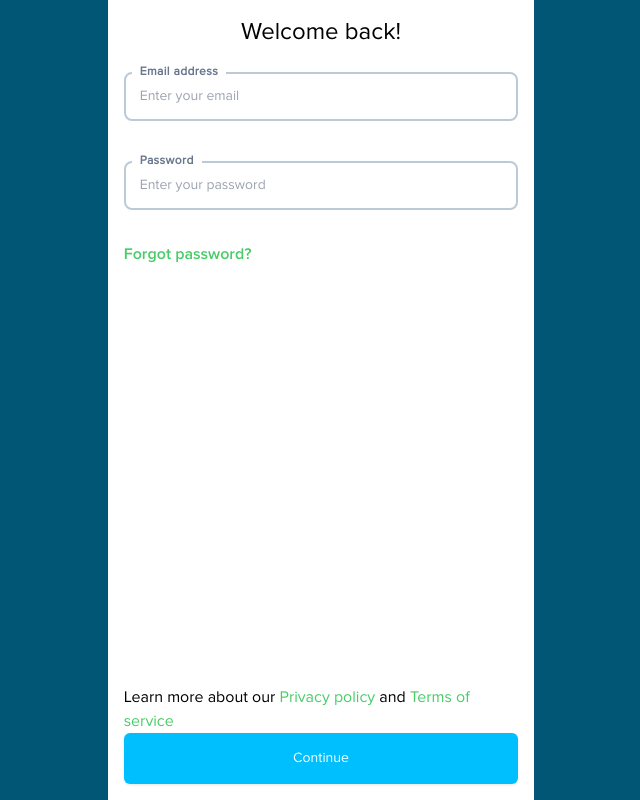
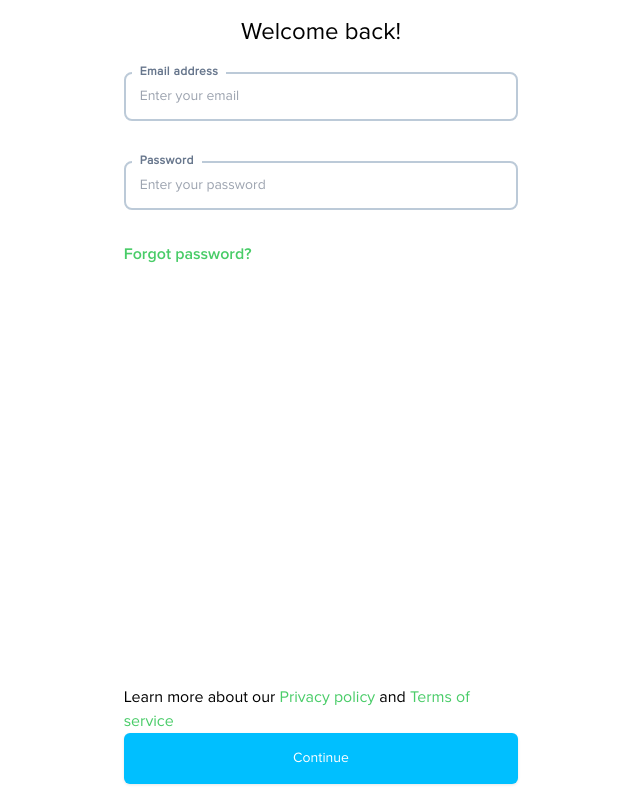
Before and after one commit to clients-projects/uphold1-front, a React (Create React App) app: page / in a window 1280 px wide. Shown: the whole page, without its empty margins (319-959 px from the left). Built offline with nearby package versions, Linux system fonts and the light colour scheme.

Commit message:
working on input login form

```diff
--- a/src/styles/tailwind.css
+++ b/src/styles/tailwind.css
@@ -6,7 +6,7 @@
 
 @layer base {
     body {
-        @apply bg-[#005674] text-white;
+        @apply bg-white text-white;
         @apply font-ProximaNovaRegular
     }
 
```
